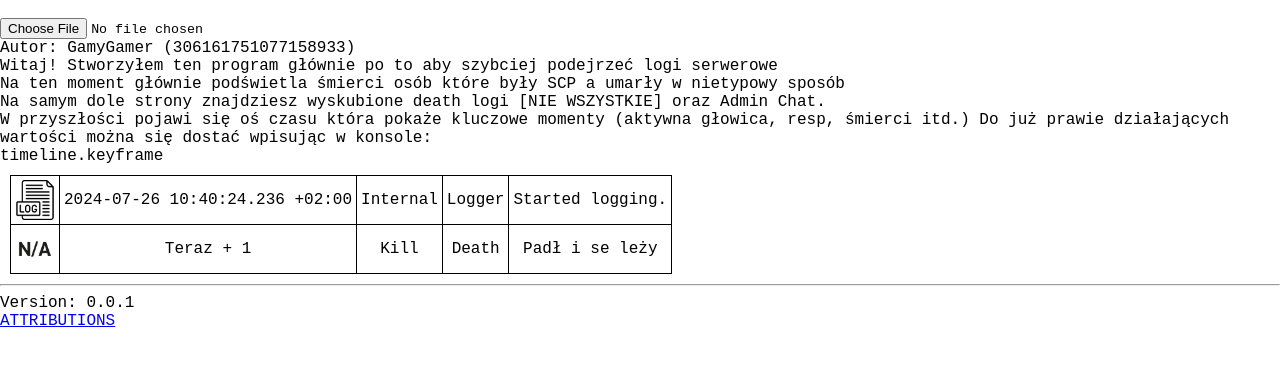
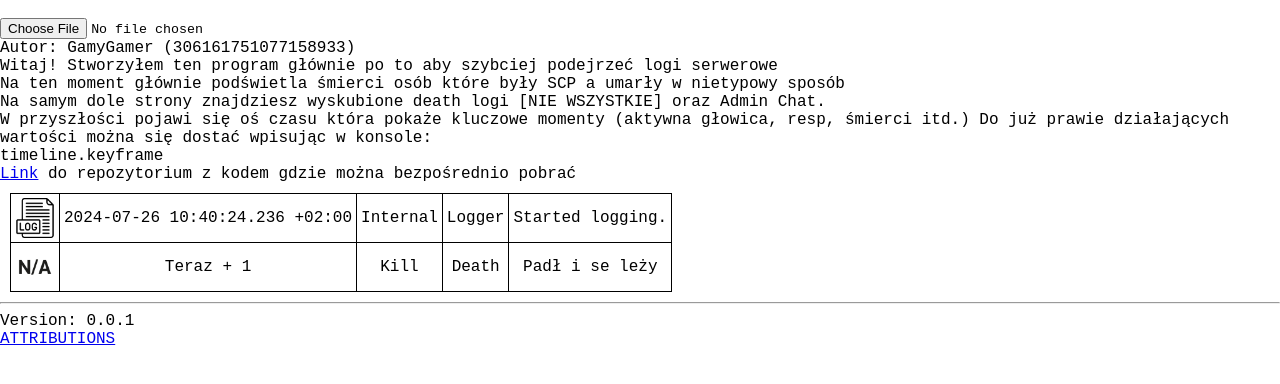
Before and after one commit to GamyGamer/SCPSL_Log_Lookup, a plain HTML site: page index.html in a window 1280 px wide. Drawn offline with Linux system fonts and the light colour scheme; a script that the page names is missing.

Commit message:
update for Github clarity

```diff
--- a/index.html
+++ b/index.html
@@ -23,7 +23,8 @@
         Na samym dole strony znajdziesz wyskubione death logi [NIE WSZYSTKIE] oraz Admin Chat. <br>
         W przyszłości pojawi się oś czasu która pokaże kluczowe momenty (aktywna głowica, resp, śmierci itd.)
         Do już prawie działających wartości można się dostać wpisując w konsole: <br>
-        timeline.keyframe
+        timeline.keyframe <br>
+        <a href="https://github.com/GamyGamer/SCLSL_Log_Lookup">Link</a> do repozytorium z kodem gdzie można bezpośrednio pobrać
     </div>
     <!-- <pre id="output"></pre> -->
 
```
Also changed, not shown: README.md (added).
